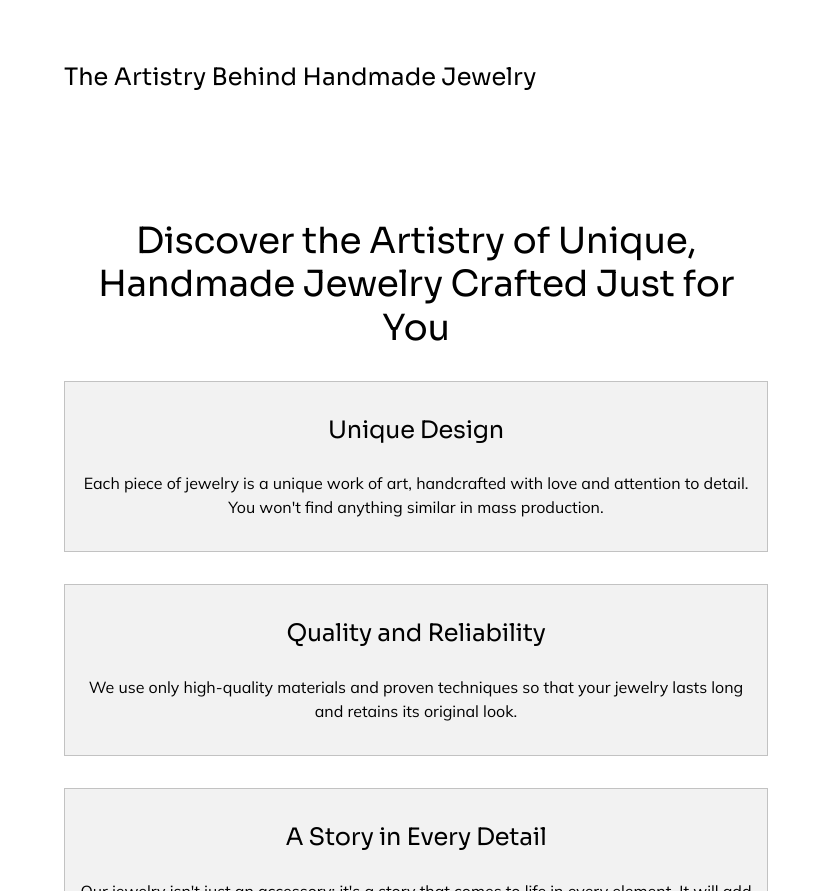
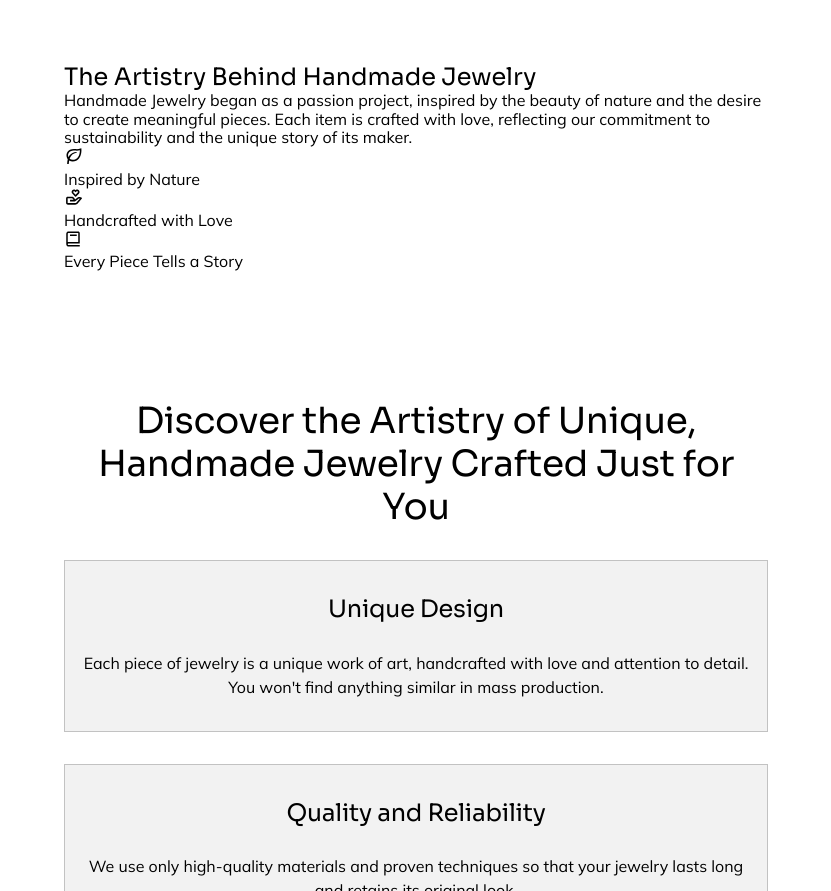
Before and after one commit to Ilya2895/project-F3A7K2Q9, a website built with Vite: page src/index.html in a window 1280 px wide. Shown: the part 859-1750 px from the top of the page, without its empty margins (224-1055 px from the left). Built offline with nearby package versions, Linux system fonts and the light colour scheme.

Commit message:
Add HTML markup for about us

```diff
--- a/src/partials/about.html
+++ b/src/partials/about.html
@@ -2,6 +2,33 @@
   <div class="container">
     <h2 class="about-title">The Artistry Behind Handmade Jewelry</h2>
 
-    <!-- About us content -->
+    <p class="about-description">
+    Handmade Jewelry began as a passion project, inspired by the beauty of nature and the desire to create meaningful
+    pieces. Each item is crafted with love, reflecting our commitment to sustainability and the unique story of its maker.
+    </p>
+
+    <ul class="about-list">
+      <li class="about-item">
+         <svg class="about-item-icon" width="19" height="20">
+          <use href="img/icons.svg#leaf"></use>
+         </svg>
+         <p class="about-item-text">Inspired by Nature</p>
+      </li>
+
+      <li class="about-item">
+        <svg class="about-item-icon" width="20" height="19">
+          <use href="img/icons.svg#donate-heart"></use>
+        </svg>
+          <p class="about-item-text">Handcrafted with Love</p>
+      </li>
+
+      <li class="about-item">
+        <svg class="about-item-icon" width="18" height="20">
+          <use href="img/icons.svg#book"></use>
+        </svg>
+          <p class="about-item-text">Every Piece Tells a Story</p>
+      </li>
+
+    </ul>
   </div>
 </section>
```
Also changed, not shown: src/img/about-us-img/1x-lap.avif (added), src/img/about-us-img/1x-mob.avif (added), src/img/about-us-img/1x-tab.avif (added), src/img/about-us-img/2x-lap.avif (added), src/img/about-us-img/2x-mob.avif (added), src/img/about-us-img/2x-tab.avif (added), src/partials/footer.html (line endings or trailing spaces).
